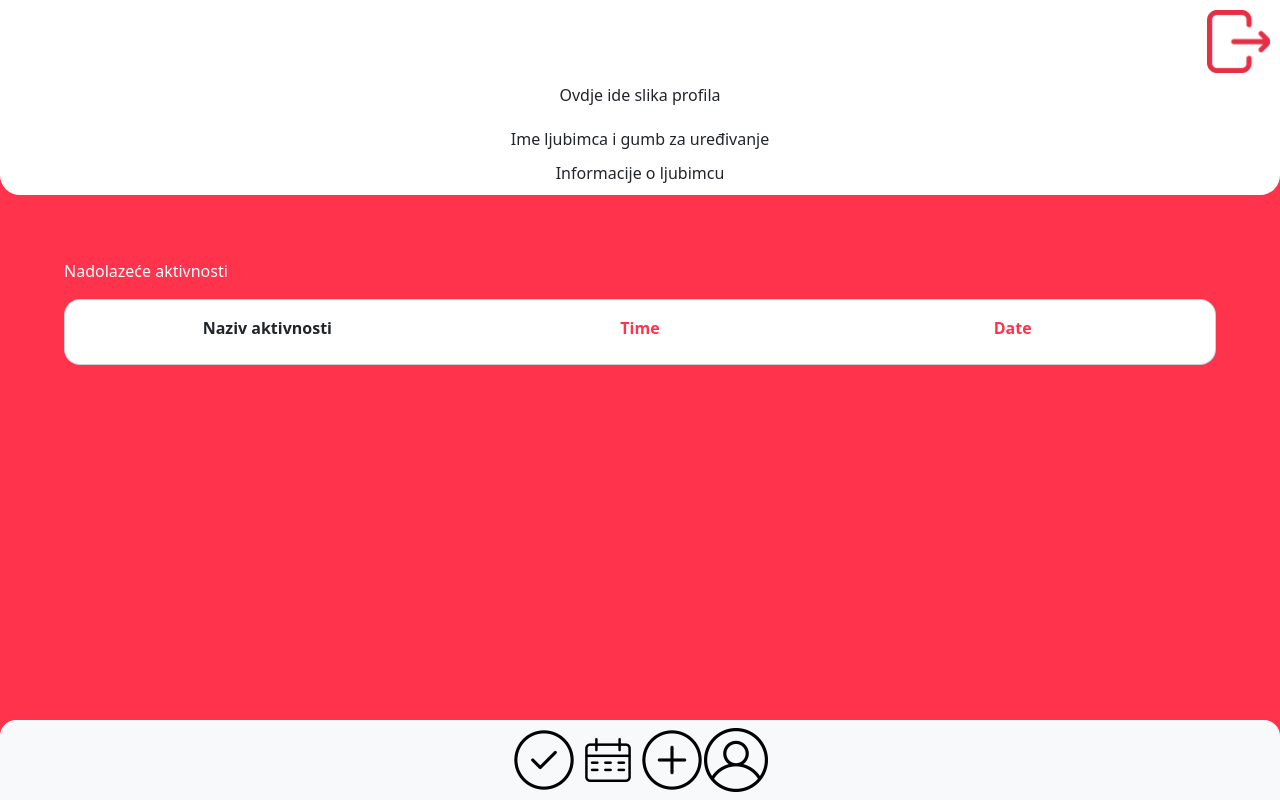
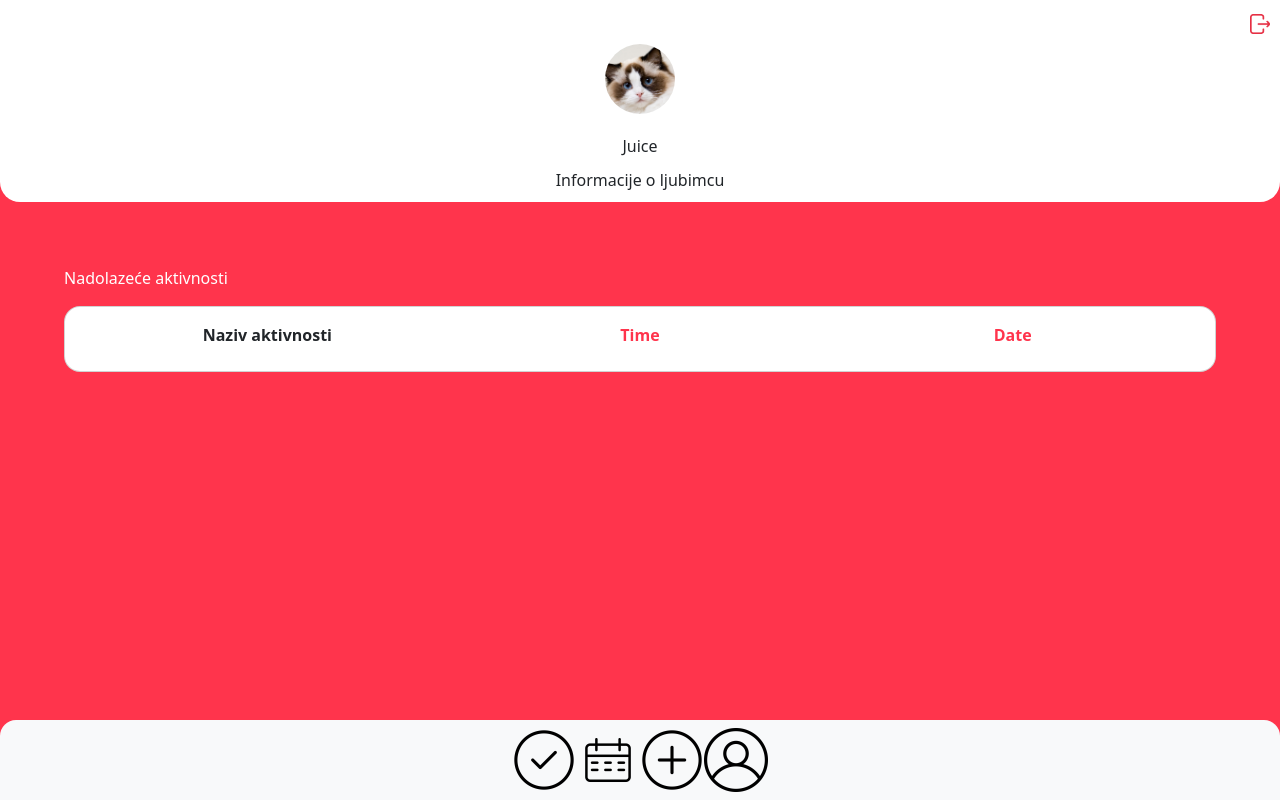
Before and after one commit to mrubil/my-pet, a Vue app: page /MyProfile in a window 1280 px wide. Built offline with nearby package versions, Linux system fonts and the light colour scheme.

Commit message:
Profile image circle

```diff
--- a/src/views/MyProfile.vue
+++ b/src/views/MyProfile.vue
@@ -2,10 +2,17 @@
   <body>
     <div class="ZaglavljeProfila">
       <div class="Odjava">
-        <img :src="require('@/assets/exit.png')" width="5%" />
+        <img :src="require('@/assets/exit.png')" width="20vw" />
       </div>
-      <div class="SlikaProfila">Ovdje ide slika profila</div>
-      <div class="Ime">Ime ljubimca i gumb za uređivanje</div>
+      <div class="SlikaProfila">
+        <img
+          class="rounded-circle object-fit-cover"
+          :src="require('@/assets/profilna.jpg')"
+          height="70vw"
+          width="70vw"
+        />
+      </div>
+      <div class="Ime">Juice</div>
       <div class="Info">Informacije o ljubimcu</div>
     </div>
     <div class="Tijelo">
@@ -46,6 +53,7 @@ export default {
 .SlikaProfila {
   padding: 10px;
 }
+
 .Ime {
   padding: 10px;
 }
```
Also changed, not shown: src/assets/profilna.jpg (added).
